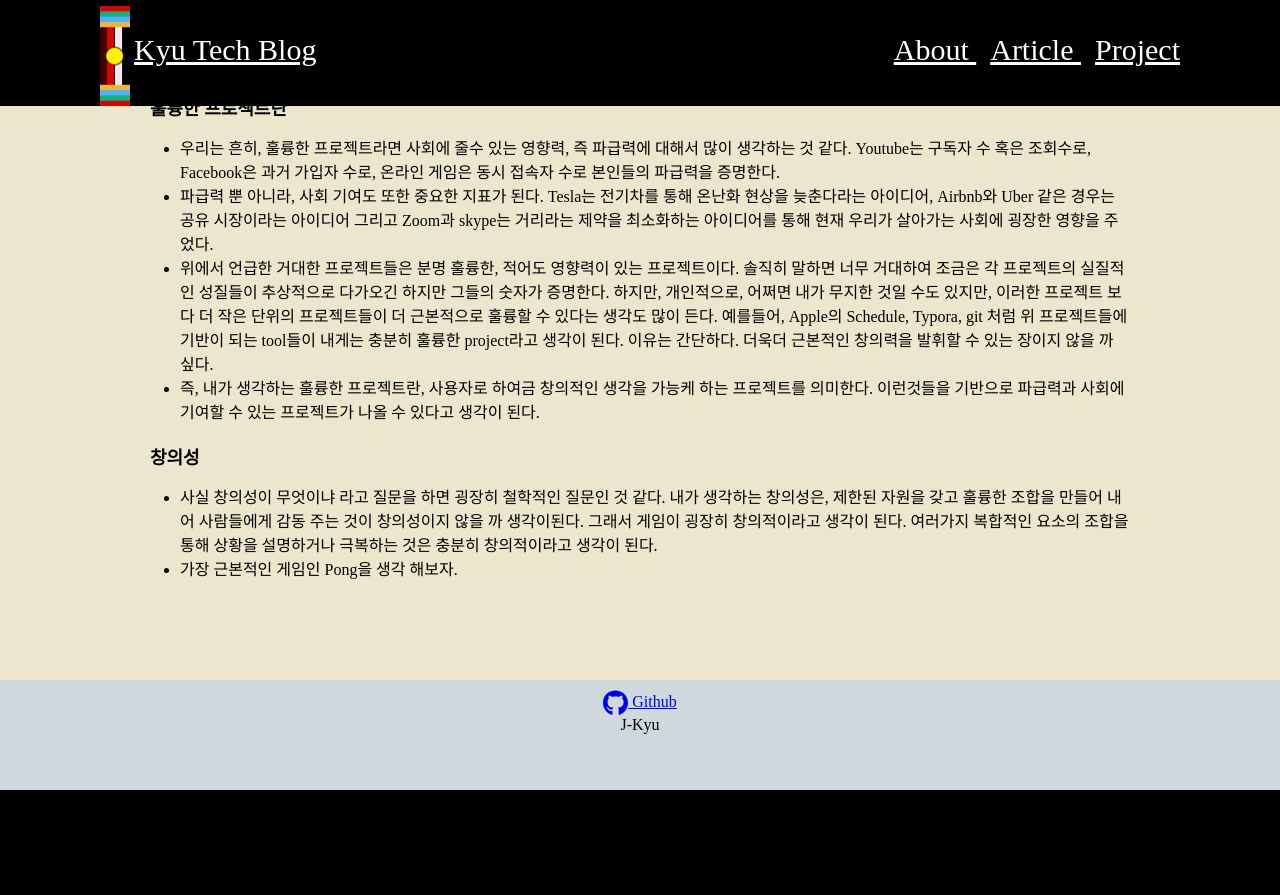
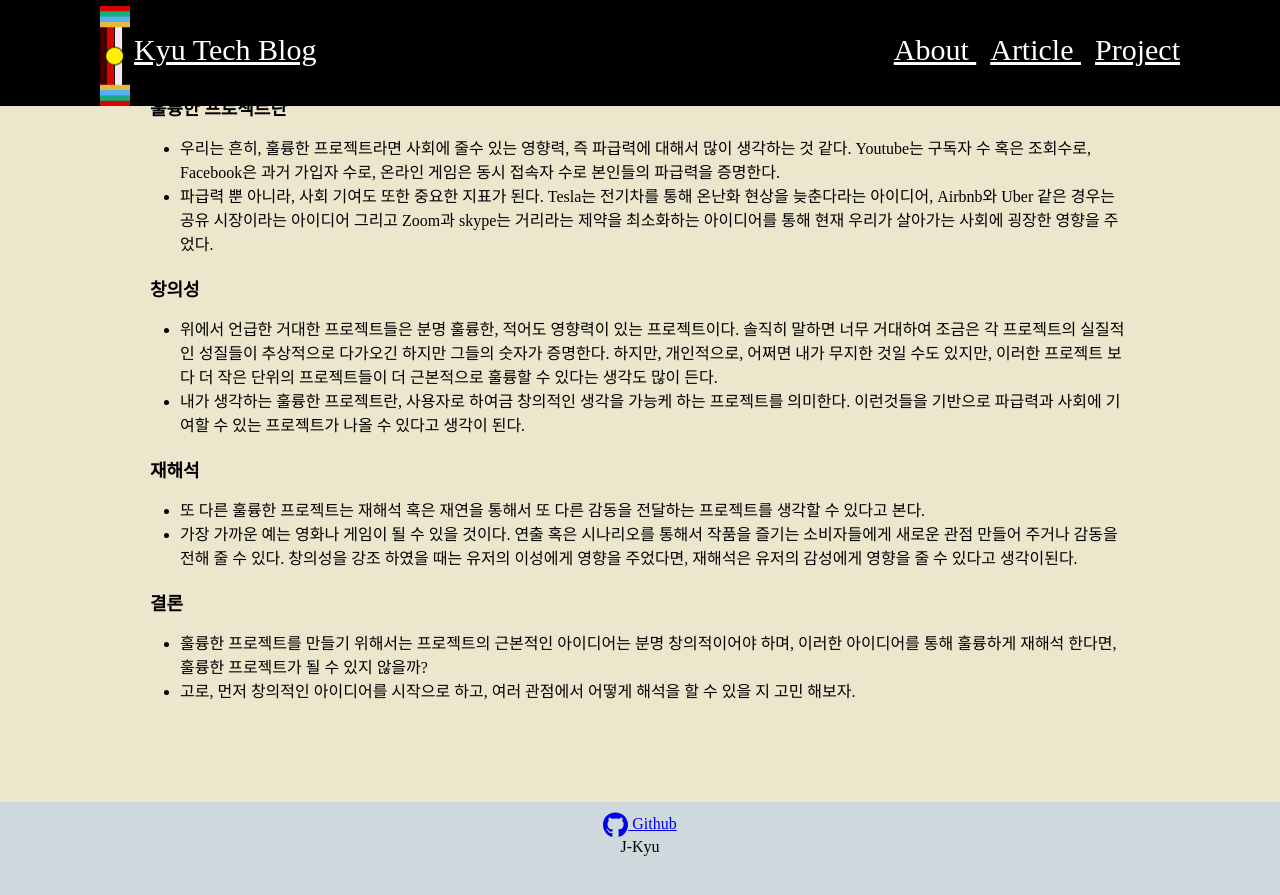
Before and after one commit to J-Kyu/J-Kyu.github.io, a Jekyll site: the page built from _posts/2020-07-17-Daily Thoughts.md, in a window 1280 px wide and 900 px high, scrolled down 650 px. Shown: the top 895 px of the window. Built offline with Jekyll 4.4.1, drawn with Linux system fonts in a browser that asks for light colours; before the commit the page ends 1440 px from its top, so only the background shows below that.

Commit message:
Daily Thoughts

```diff
--- a/_posts/2020-07-17-Daily Thoughts.md
+++ b/_posts/2020-07-17-Daily Thoughts.md
@@ -21,10 +21,18 @@ tags: [Game, Creativity]
 
 * 우리는 흔히, 훌륭한 프로젝트라면 사회에 줄수 있는 영향력, 즉 파급력에 대해서 많이 생각하는 것 같다. Youtube는 구독자 수 혹은 조회수로, Facebook은 과거 가입자 수로, 온라인 게임은 동시 접속자 수로 본인들의 파급력을 증명한다.
 * 파급력 뿐 아니라, 사회 기여도 또한 중요한 지표가 된다. Tesla는 전기차를 통해 온난화 현상을 늦춘다라는 아이디어, Airbnb와 Uber 같은 경우는 공유 시장이라는 아이디어 그리고 Zoom과 skype는 거리라는 제약을 최소화하는 아이디어를 통해 현재 우리가 살아가는 사회에 굉장한 영향을 주었다.
-* 위에서 언급한 거대한 프로젝트들은 분명 훌륭한, 적어도 영향력이 있는 프로젝트이다. 솔직히 말하면 너무 거대하여 조금은 각 프로젝트의 실질적인 성질들이 추상적으로 다가오긴 하지만 그들의 숫자가 증명한다. 하지만, 개인적으로, 어쩌면 내가 무지한 것일 수도 있지만, 이러한 프로젝트 보다 더 작은 단위의 프로젝트들이 더 근본적으로 훌륭할 수 있다는 생각도 많이 든다. 예를들어, Apple의 Schedule, Typora, git 처럼 위 프로젝트들에 기반이 되는 tool들이 내게는 충분히 훌륭한 project라고 생각이 된다. 이유는 간단하다. 더욱더 근본적인 창의력을 발휘할 수 있는 장이지 않을 까 싶다.
-* 즉, 내가 생각하는 훌륭한 프로젝트란, 사용자로 하여금 창의적인 생각을 가능케 하는 프로젝트를 의미한다. 이런것들을 기반으로 파급력과 사회에 기여할 수 있는 프로젝트가 나올 수 있다고 생각이 된다.
 
 ### 창의성
 
-* 사실 창의성이 무엇이냐 라고 질문을 하면 굉장히 철학적인 질문인 것 같다. 내가 생각하는 창의성은, 제한된 자원을 갖고 훌륭한 조합을 만들어 내어 사람들에게 감동 주는 것이 창의성이지 않을 까 생각이된다. 그래서 게임이 굉장히 창의적이라고 생각이 된다. 여러가지 복합적인 요소의 조합을 통해 상황을 설명하거나 극복하는 것은 충분히 창의적이라고 생각이 된다.
-* 가장 근본적인 게임인 Pong을 생각 해보자.
+* 위에서 언급한 거대한 프로젝트들은 분명 훌륭한, 적어도 영향력이 있는 프로젝트이다. 솔직히 말하면 너무 거대하여 조금은 각 프로젝트의 실질적인 성질들이 추상적으로 다가오긴 하지만 그들의 숫자가 증명한다. 하지만, 개인적으로, 어쩌면 내가 무지한 것일 수도 있지만, 이러한 프로젝트 보다 더 작은 단위의 프로젝트들이 더 근본적으로 훌륭할 수 있다는 생각도 많이 든다.
+* 내가 생각하는 훌륭한 프로젝트란, 사용자로 하여금 창의적인 생각을 가능케 하는 프로젝트를 의미한다. 이런것들을 기반으로 파급력과 사회에 기여할 수 있는 프로젝트가 나올 수 있다고 생각이 된다.
+
+### 재해석
+
+* 또 다른 훌륭한 프로젝트는 재해석 혹은 재연을 통해서 또 다른 감동을 전달하는 프로젝트를 생각할 수 있다고 본다.
+* 가장 가까운 예는 영화나 게임이 될 수 있을 것이다. 연출 혹은 시나리오를 통해서 작품을 즐기는 소비자들에게 새로운 관점 만들어 주거나 감동을 전해 줄 수 있다. 창의성을 강조 하였을 때는 유저의 이성에게 영향을 주었다면, 재해석은 유저의 감성에게 영향을 줄 수 있다고 생각이된다.
+
+### 결론
+
+* 훌륭한 프로젝트를 만들기 위해서는 프로젝트의 근본적인 아이디어는 분명 창의적이어야 하며, 이러한 아이디어를 통해 훌륭하게 재해석 한다면, 훌륭한 프로젝트가 될 수 있지 않을까?
+* 고로, 먼저 창의적인 아이디어를 시작으로 하고, 여러 관점에서 어떻게 해석을 할 수 있을 지 고민 해보자.
```
